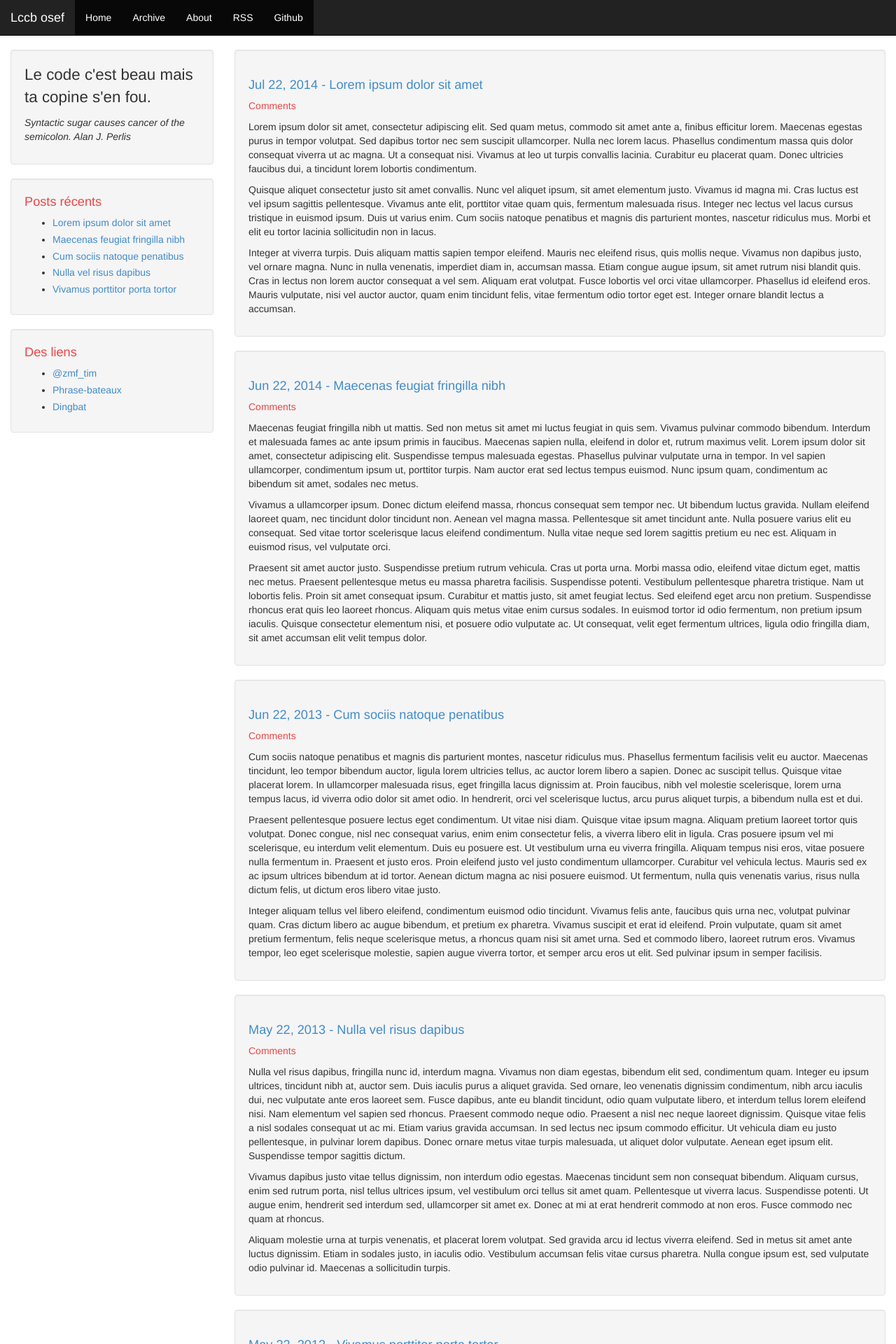
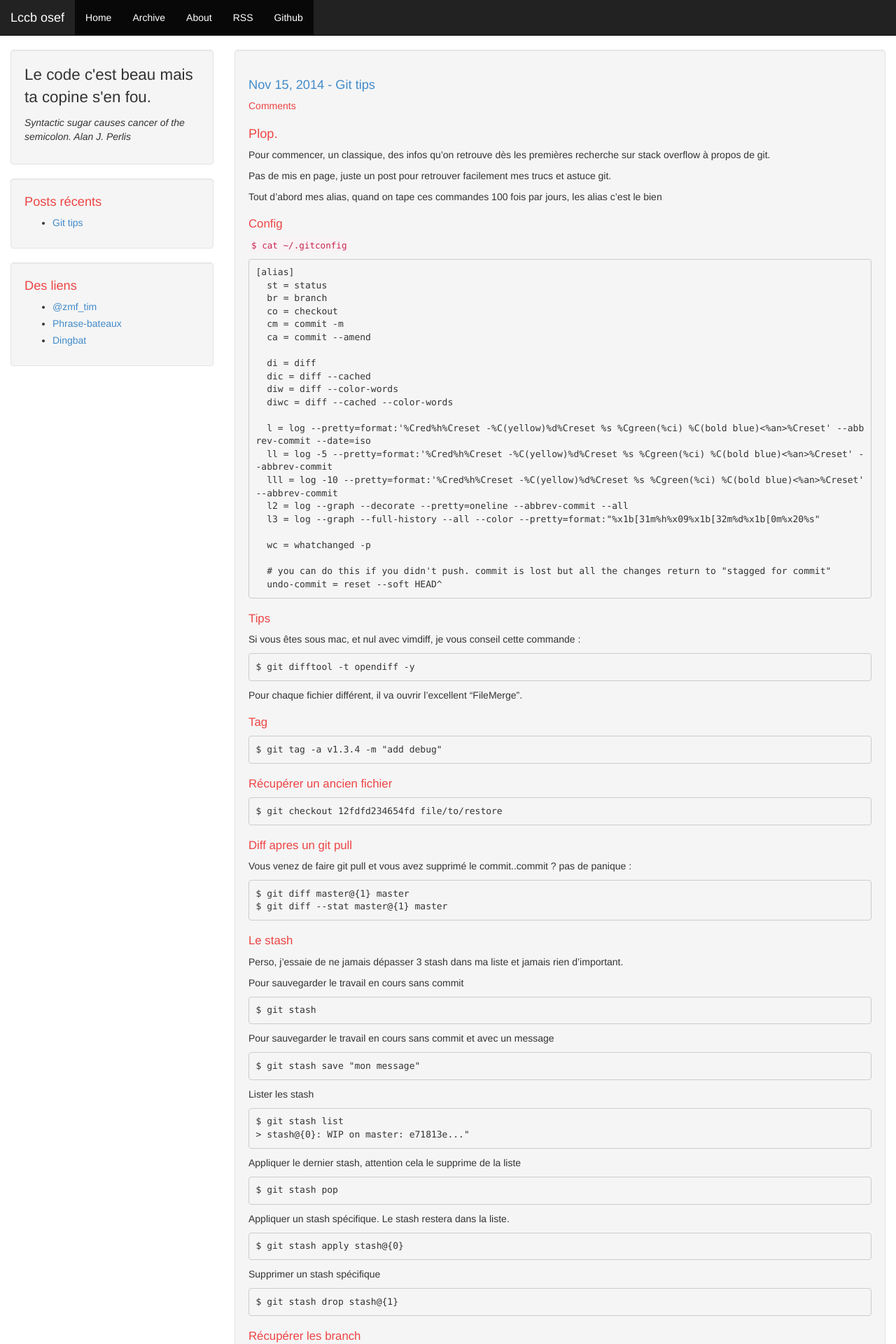
Before and after one commit to Hettomei/Hettomei.github.io, a Jekyll site: the page built from index.html, in a window 1280 px wide. Shown: the top 1920 px of the page at 70% size. Built offline with Jekyll 4.4.1, drawn with Linux system fonts in a browser that asks for light colours; Markdown is read by kramdown in place of the engine named in the settings; the list of posts is cut into pages by our own code; comment, search, counter and statistics services are not loaded; some of the changed text lies outside the part shown.

Commit message:
My first post :)

````diff
--- a/_layouts/default.html
+++ b/_layouts/default.html
@@ -1,8 +1,6 @@
 <!DOCTYPE html>
 <html lang="en">
-
   {% include head.html %}
-
   <body>
 
     {% include up-navbar.html %}
@@ -17,10 +15,8 @@
         </div>
       </div>
     </div>
-
     {% include footer.html %}
     {% include javascripts.html %}
     {% include disqus-counts.html %}
-
   </body>
 </html>
--- a/_posts/2012-05-22-Vivamus-porttitor-porta-tortor.md
+++ /dev/null
@@ -1,12 +0,0 @@
----
-layout: post
-title: "Vivamus porttitor porta tortor"
-date: 2012-05-22 16:25:06 -0700
-comments: true
----
-
-Vivamus porttitor porta tortor at ullamcorper. Proin vel nisi magna. Vivamus vel velit laoreet, malesuada nunc nec, pulvinar velit. Vivamus sollicitudin ex quam, sit amet aliquet velit euismod in. Etiam rutrum augue orci, sed euismod risus vehicula eu. Proin quis velit mattis, sodales erat vitae, condimentum nulla. Vestibulum vitae imperdiet ligula. Etiam venenatis ultrices varius.
-
-Vestibulum vulputate nulla hendrerit velit tempor, et fringilla urna placerat. In hac habitasse platea dictumst. Vestibulum sit amet molestie tortor, eu posuere magna. Donec rhoncus pharetra urna sed tempor. Aliquam erat volutpat. Nulla facilisi. Nam at ante condimentum, egestas massa sed, auctor orci. Aenean tincidunt, turpis et venenatis finibus, orci urna tempor ex, at mattis nisi nisi varius nisl. Pellentesque diam libero, dignissim vel nisl ut, placerat pharetra felis.
-
-Curabitur venenatis neque eget odio tempor, vitae condimentum quam aliquam. Duis dui odio, auctor non ultricies nec, mollis nec elit. Pellentesque habitant morbi tristique senectus et netus et malesuada fames ac turpis egestas. Sed eget elit at nisl auctor egestas. Vivamus nec turpis feugiat, dapibus metus et, fermentum lacus. Curabitur at blandit diam, non rutrum nulla. Quisque eget fermentum libero, in bibendum diam. Vestibulum eget porta est, in scelerisque metus. Donec in elit aliquet sapien ultrices tincidunt.
--- a/_posts/2013-05-22-Nulla-vel-risus-dapibus.md
+++ /dev/null
@@ -1,12 +0,0 @@
----
-layout: post
-title: "Nulla vel risus dapibus"
-date: 2013-05-22 16:25:06 -0700
-comments: true
----
-
-Nulla vel risus dapibus, fringilla nunc id, interdum magna. Vivamus non diam egestas, bibendum elit sed, condimentum quam. Integer eu ipsum ultrices, tincidunt nibh at, auctor sem. Duis iaculis purus a aliquet gravida. Sed ornare, leo venenatis dignissim condimentum, nibh arcu iaculis dui, nec vulputate ante eros laoreet sem. Fusce dapibus, ante eu blandit tincidunt, odio quam vulputate libero, et interdum tellus lorem eleifend nisi. Nam elementum vel sapien sed rhoncus. Praesent commodo neque odio. Praesent a nisl nec neque laoreet dignissim. Quisque vitae felis a nisl sodales consequat ut ac mi. Etiam varius gravida accumsan. In sed lectus nec ipsum commodo efficitur. Ut vehicula diam eu justo pellentesque, in pulvinar lorem dapibus. Donec ornare metus vitae turpis malesuada, ut aliquet dolor vulputate. Aenean eget ipsum elit. Suspendisse tempor sagittis dictum.
-
-Vivamus dapibus justo vitae tellus dignissim, non interdum odio egestas. Maecenas tincidunt sem non consequat bibendum. Aliquam cursus, enim sed rutrum porta, nisl tellus ultrices ipsum, vel vestibulum orci tellus sit amet quam. Pellentesque ut viverra lacus. Suspendisse potenti. Ut augue enim, hendrerit sed interdum sed, ullamcorper sit amet ex. Donec at mi at erat hendrerit commodo at non eros. Fusce commodo nec quam at rhoncus.
-
-Aliquam molestie urna at turpis venenatis, et placerat lorem volutpat. Sed gravida arcu id lectus viverra eleifend. Sed in metus sit amet ante luctus dignissim. Etiam in sodales justo, in iaculis odio. Vestibulum accumsan felis vitae cursus pharetra. Nulla congue ipsum est, sed vulputate odio pulvinar id. Maecenas a sollicitudin turpis.
--- a/_posts/2013-06-22-Cum-sociis-natoque-penatibus.md
+++ /dev/null
@@ -1,12 +0,0 @@
----
-layout: post
-title: "Cum sociis natoque penatibus"
-date: 2013-06-22 16:25:06 -0700
-comments: true
----
-
-Cum sociis natoque penatibus et magnis dis parturient montes, nascetur ridiculus mus. Phasellus fermentum facilisis velit eu auctor. Maecenas tincidunt, leo tempor bibendum auctor, ligula lorem ultricies tellus, ac auctor lorem libero a sapien. Donec ac suscipit tellus. Quisque vitae placerat lorem. In ullamcorper malesuada risus, eget fringilla lacus dignissim at. Proin faucibus, nibh vel molestie scelerisque, lorem urna tempus lacus, id viverra odio dolor sit amet odio. In hendrerit, orci vel scelerisque luctus, arcu purus aliquet turpis, a bibendum nulla est et dui.
-
-Praesent pellentesque posuere lectus eget condimentum. Ut vitae nisi diam. Quisque vitae ipsum magna. Aliquam pretium laoreet tortor quis volutpat. Donec congue, nisl nec consequat varius, enim enim consectetur felis, a viverra libero elit in ligula. Cras posuere ipsum vel mi scelerisque, eu interdum velit elementum. Duis eu posuere est. Ut vestibulum urna eu viverra fringilla. Aliquam tempus nisi eros, vitae posuere nulla fermentum in. Praesent et justo eros. Proin eleifend justo vel justo condimentum ullamcorper. Curabitur vel vehicula lectus. Mauris sed ex ac ipsum ultrices bibendum at id tortor. Aenean dictum magna ac nisi posuere euismod. Ut fermentum, nulla quis venenatis varius, risus nulla dictum felis, ut dictum eros libero vitae justo.
-
-Integer aliquam tellus vel libero eleifend, condimentum euismod odio tincidunt. Vivamus felis ante, faucibus quis urna nec, volutpat pulvinar quam. Cras dictum libero ac augue bibendum, et pretium ex pharetra. Vivamus suscipit et erat id eleifend. Proin vulputate, quam sit amet pretium fermentum, felis neque scelerisque metus, a rhoncus quam nisi sit amet urna. Sed et commodo libero, laoreet rutrum eros. Vivamus tempor, leo eget scelerisque molestie, sapien augue viverra tortor, et semper arcu eros ut elit. Sed pulvinar ipsum in semper facilisis.
--- a/_posts/2014-06-22-Maecenas-feugiat-fringilla-nibh.md
+++ /dev/null
@@ -1,12 +0,0 @@
----
-layout: post
-title: "Maecenas feugiat fringilla nibh"
-date: 2014-06-22 16:25:06 -0700
-comments: true
----
-
-Maecenas feugiat fringilla nibh ut mattis. Sed non metus sit amet mi luctus feugiat in quis sem. Vivamus pulvinar commodo bibendum. Interdum et malesuada fames ac ante ipsum primis in faucibus. Maecenas sapien nulla, eleifend in dolor et, rutrum maximus velit. Lorem ipsum dolor sit amet, consectetur adipiscing elit. Suspendisse tempus malesuada egestas. Phasellus pulvinar vulputate urna in tempor. In vel sapien ullamcorper, condimentum ipsum ut, porttitor turpis. Nam auctor erat sed lectus tempus euismod. Nunc ipsum quam, condimentum ac bibendum sit amet, sodales nec metus.
-
-Vivamus a ullamcorper ipsum. Donec dictum eleifend massa, rhoncus consequat sem tempor nec. Ut bibendum luctus gravida. Nullam eleifend laoreet quam, nec tincidunt dolor tincidunt non. Aenean vel magna massa. Pellentesque sit amet tincidunt ante. Nulla posuere varius elit eu consequat. Sed vitae tortor scelerisque lacus eleifend condimentum. Nulla vitae neque sed lorem sagittis pretium eu nec est. Aliquam in euismod risus, vel vulputate orci.
-
-Praesent sit amet auctor justo. Suspendisse pretium rutrum vehicula. Cras ut porta urna. Morbi massa odio, eleifend vitae dictum eget, mattis nec metus. Praesent pellentesque metus eu massa pharetra facilisis. Suspendisse potenti. Vestibulum pellentesque pharetra tristique. Nam ut lobortis felis. Proin sit amet consequat ipsum. Curabitur et mattis justo, sit amet feugiat lectus. Sed eleifend eget arcu non pretium. Suspendisse rhoncus erat quis leo laoreet rhoncus. Aliquam quis metus vitae enim cursus sodales. In euismod tortor id odio fermentum, non pretium ipsum iaculis. Quisque consectetur elementum nisi, et posuere odio vulputate ac. Ut consequat, velit eget fermentum ultrices, ligula odio fringilla diam, sit amet accumsan elit velit tempus dolor.
--- a/_posts/2014-07-22-Lorem-ipsum-dolor-sit-amet.md
+++ /dev/null
@@ -1,12 +0,0 @@
----
-layout: post
-title: "Lorem ipsum dolor sit amet"
-date: 2014-07-22 16:25:06 -0700
-comments: true
----
-
-Lorem ipsum dolor sit amet, consectetur adipiscing elit. Sed quam metus, commodo sit amet ante a, finibus efficitur lorem. Maecenas egestas purus in tempor volutpat. Sed dapibus tortor nec sem suscipit ullamcorper. Nulla nec lorem lacus. Phasellus condimentum massa quis dolor consequat viverra ut ac magna. Ut a consequat nisi. Vivamus at leo ut turpis convallis lacinia. Curabitur eu placerat quam. Donec ultricies faucibus dui, a tincidunt lorem lobortis condimentum.
-
-Quisque aliquet consectetur justo sit amet convallis. Nunc vel aliquet ipsum, sit amet elementum justo. Vivamus id magna mi. Cras luctus est vel ipsum sagittis pellentesque. Vivamus ante elit, porttitor vitae quam quis, fermentum malesuada risus. Integer nec lectus vel lacus cursus tristique in euismod ipsum. Duis ut varius enim. Cum sociis natoque penatibus et magnis dis parturient montes, nascetur ridiculus mus. Morbi et elit eu tortor lacinia sollicitudin non in lacus.
-
-Integer at viverra turpis. Duis aliquam mattis sapien tempor eleifend. Mauris nec eleifend risus, quis mollis neque. Vivamus non dapibus justo, vel ornare magna. Nunc in nulla venenatis, imperdiet diam in, accumsan massa. Etiam congue augue ipsum, sit amet rutrum nisi blandit quis. Cras in lectus non lorem auctor consequat a vel sem. Aliquam erat volutpat. Fusce lobortis vel orci vitae ullamcorper. Phasellus id eleifend eros. Mauris vulputate, nisi vel auctor auctor, quam enim tincidunt felis, vitae fermentum odio tortor eget est. Integer ornare blandit lectus a accumsan.
--- /dev/null
+++ b/_posts/2014-11-15-git-tips.md
@@ -0,0 +1,144 @@
+---
+layout: post
+title: "Git tips"
+date: 2014-11-15 18:25:06 UTC
+comments: true
+---
+
+# Plop.
+
+Pour commencer, un classique, des infos qu'on retrouve dès les premières recherche sur stack overflow à propos de git.
+
+Pas de mis en page, juste un post pour retrouver facilement mes trucs et astuce git.
+
+Tout d'abord mes alias, quand on tape ces commandes 100 fois par jours, les alias c'est le bien
+
+## Config
+
+`$ cat ~/.gitconfig`
+
+```
+[alias]
+  st = status
+  br = branch
+  co = checkout
+  cm = commit -m
+  ca = commit --amend
+
+  di = diff
+  dic = diff --cached
+  diw = diff --color-words
+  diwc = diff --cached --color-words
+
+  l = log --pretty=format:'%Cred%h%Creset -%C(yellow)%d%Creset %s %Cgreen(%ci) %C(bold blue)<%an>%Creset' --abbrev-commit --date=iso
+  ll = log -5 --pretty=format:'%Cred%h%Creset -%C(yellow)%d%Creset %s %Cgreen(%ci) %C(bold blue)<%an>%Creset' --abbrev-commit
+  lll = log -10 --pretty=format:'%Cred%h%Creset -%C(yellow)%d%Creset %s %Cgreen(%ci) %C(bold blue)<%an>%Creset' --abbrev-commit
+  l2 = log --graph --decorate --pretty=oneline --abbrev-commit --all
+  l3 = log --graph --full-history --all --color --pretty=format:"%x1b[31m%h%x09%x1b[32m%d%x1b[0m%x20%s"
+
+  wc = whatchanged -p
+
+  # you can do this if you didn't push. commit is lost but all the changes return to "stagged for commit"
+  undo-commit = reset --soft HEAD^
+```
+
+## Tips
+Si vous êtes sous mac, et nul avec vimdiff, je vous conseil cette commande :
+
+```
+$ git difftool -t opendiff -y
+```
+Pour chaque fichier différent, il va ouvrir l'excellent "FileMerge".
+
+## Tag
+```
+$ git tag -a v1.3.4 -m "add debug"
+```
+
+## Récupérer un ancien fichier
+```
+$ git checkout 12fdfd234654fd file/to/restore
+```
+
+## Diff apres un git pull
+Vous venez de faire git pull et vous avez supprimé le commit..commit ?
+pas de panique :
+
+```
+$ git diff master@{1} master
+$ git diff --stat master@{1} master
+```
+
+## Le stash
+
+Perso, j'essaie de ne jamais dépasser 3 stash dans ma liste et jamais rien d'important.
+
+Pour sauvegarder le travail en cours sans commit
+
+```
+$ git stash
+```
+
+Pour sauvegarder le travail en cours sans commit et avec un message
+
+```
+$ git stash save "mon message"
+```
+
+Lister les stash
+
+```
+$ git stash list
+> stash@{0}: WIP on master: e71813e..."
+```
+
+Appliquer le dernier stash, attention cela le supprime de la liste
+
+```
+$ git stash pop
+```
+
+Appliquer un stash spécifique. Le stash restera dans la liste.
+
+```
+$ git stash apply stash@{0}
+```
+
+Supprimer un stash spécifique
+
+```
+$ git stash drop stash@{1}
+```
+
+## Récupérer les branch
+
+Si pour X raison vous etes désynchro d'un repo (disons upstream) et que lorsque vous tapez
+`git branch -r` il n'y a pas tout, faite :
+
+```
+git fetch upstream
+//Pour tous :
+git fetch --all
+```
+
+## Cherry pick
+Cherry pick permet de prendre un seule commit pour le ramener sur la branche en cours :
+
+```
+$ git log feature
+> 23dc12f - Merge remote-tracking branch 'upstream/feature/my-selection'
+> 9b8d100 - When user add boat to favorites, use javascript to reload part
+> dbf9526 - Change assets to display well jquery ui calendar on production
+
+$ git checkout master
+$ git cherry-pick 9b8d100
+// le commit 9b8d100 se trouve maintenant sur master :)
+```
+
+## Meilleur utilisation de git :
+
+Pour faire une sorte de code review avant le commit.
+
+```
+git add -p
+```
--- a/css/theme.css
+++ b/css/theme.css
@@ -50,6 +50,11 @@ footer nav.navbar p{
   font-size: 1.3em;
 }
 
+.well h2 {
+  color: #ee4444;
+  font-size: 1.2em;
+}
+
 .author {
   color: #ee4444;
 }
````
Also changed, not shown: _layouts/post.html (+7 -11 lines).
